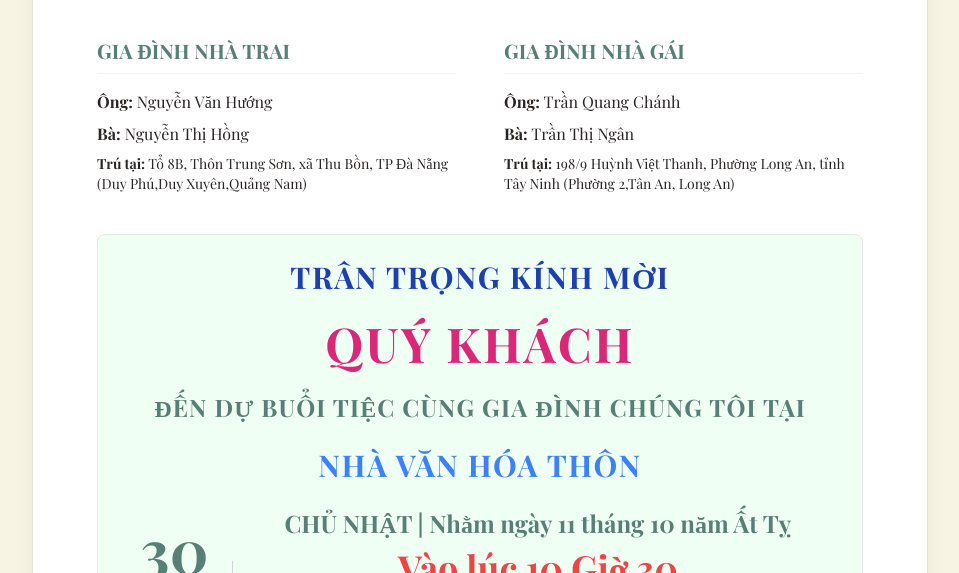
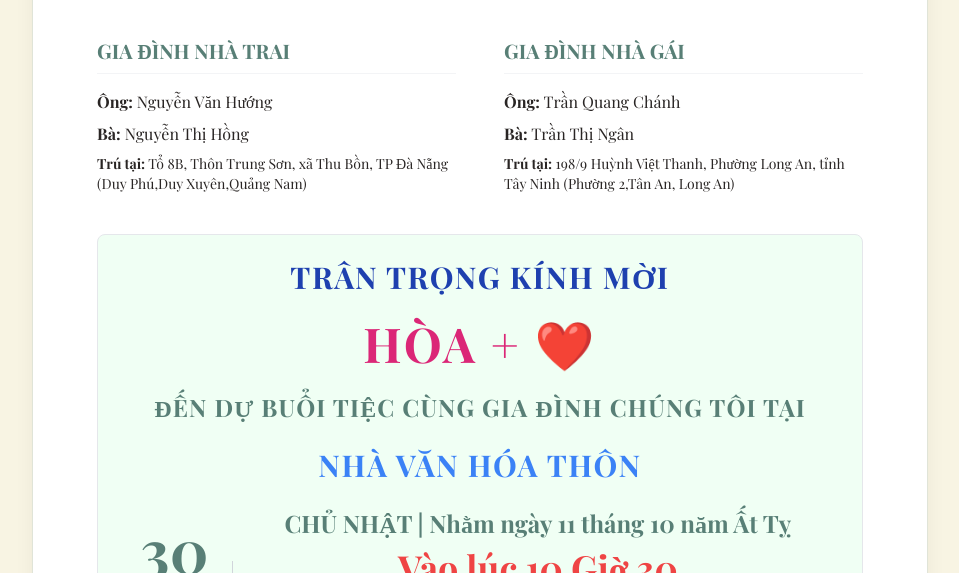
Before and after one commit to genzlamme2026/hoa, a plain HTML site: page index.html in a window 1280 px wide. Shown: the part 527-1100 px from the top of the page, without its empty margins (160-1119 px from the left). Drawn offline with nearby package versions, Linux system fonts and the light colour scheme.

Commit message:
Update index.html

```diff
--- a/index.html
+++ b/index.html
@@ -136,7 +136,7 @@
   		TRÂN TRỌNG KÍNH MỜI
 		</h2>
 		<h2 class="text-5xl font-bold mb-6 text-pink-600 uppercase tracking-wider">
- 		 QUÝ KHÁCH
+ 		 HÒA + ❤️
 		</h2>
 
             <h2 class="text-2xl font-bold mb-6 color-primary uppercase tracking-wider">ĐẾN DỰ BUỔI TIỆC CÙNG GIA ĐÌNH CHÚNG TÔI TẠI</h2>
```
